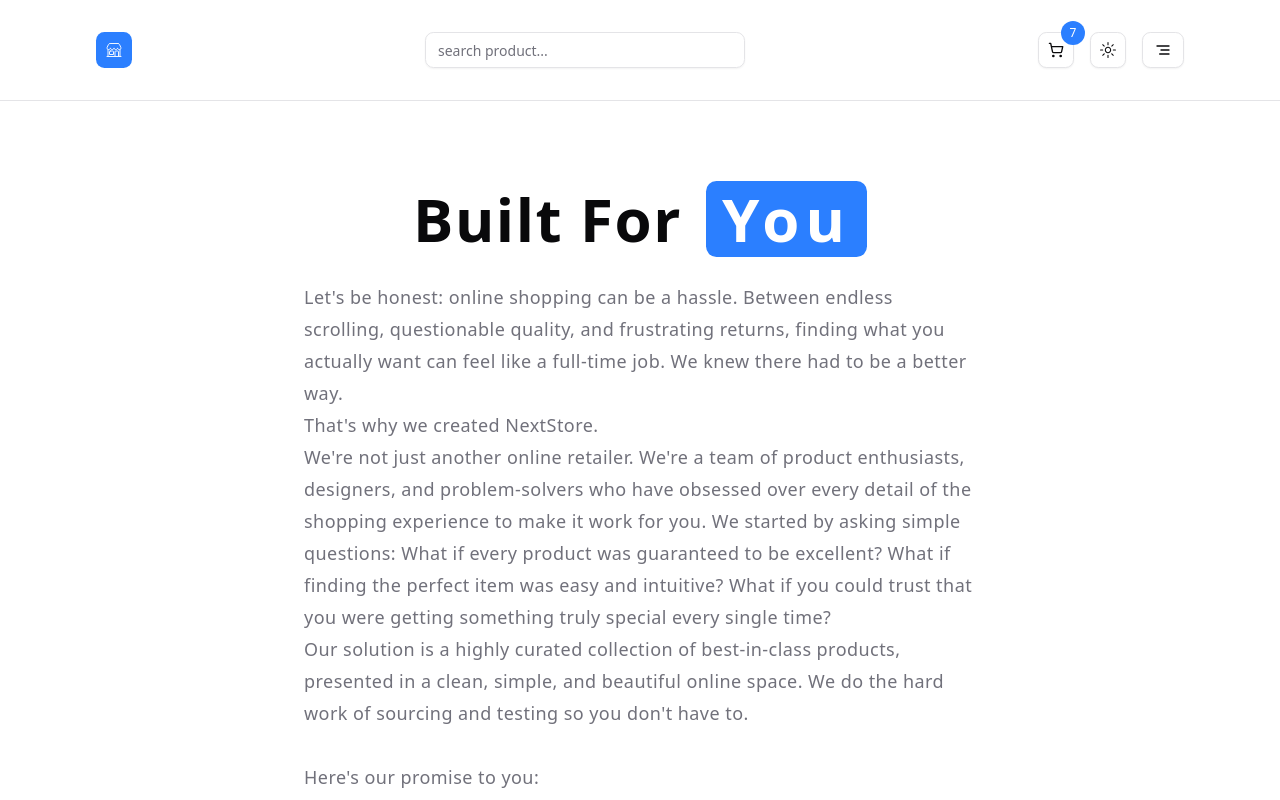
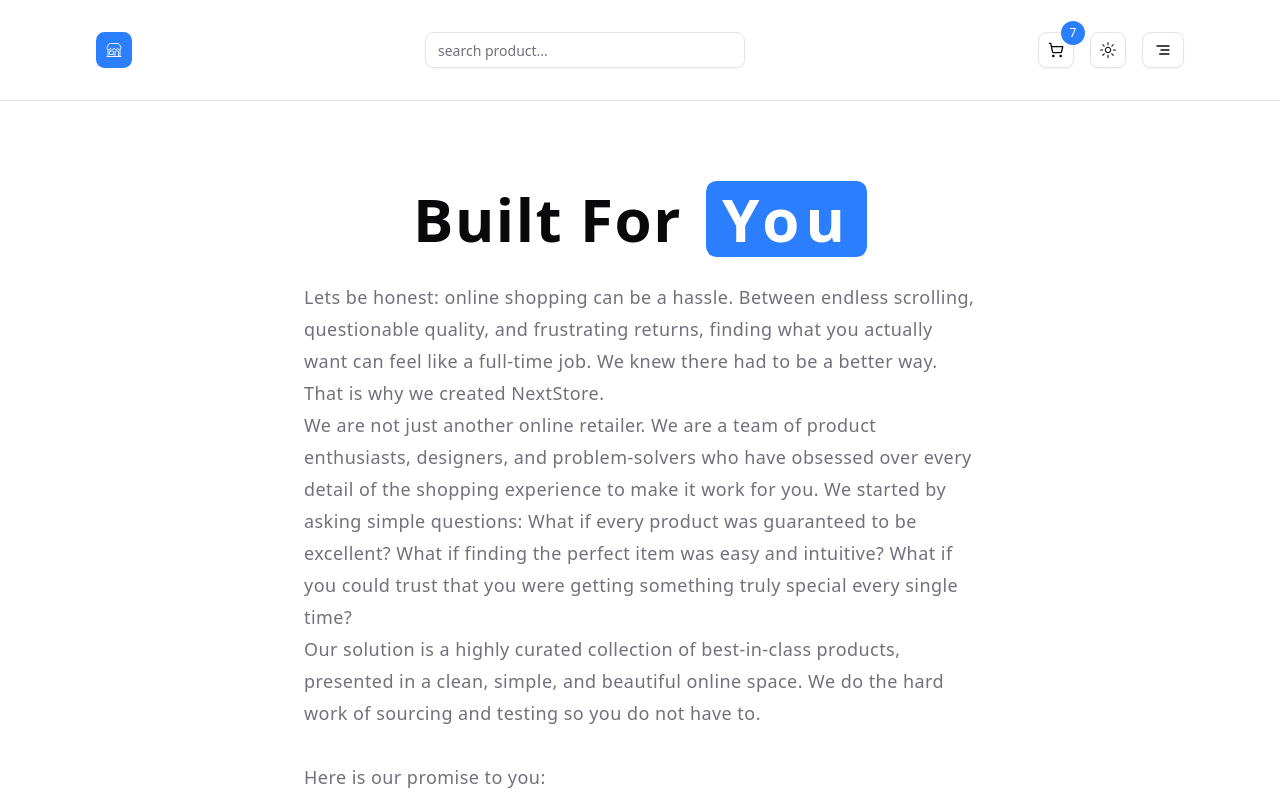
Before and after one commit to VidyasagarAkhumukhi/Store, a Next.js app: page /about in a window 1280 px wide. Shown: the top 800 px of the page. Built offline with nearby package versions, Linux system fonts and the light colour scheme.

Commit message:
error fixes for deployment

```diff
--- a/app/about/page.tsx
+++ b/app/about/page.tsx
@@ -10,12 +10,12 @@
         </span>
       </h1>
       <p className="mt-6 text-lg tracking-wide leading-8 max-w-2xl mx-auto text-muted-foreground">
-        Let's be honest: online shopping can be a hassle. Between endless
+        Lets be honest: online shopping can be a hassle. Between endless
         scrolling, questionable quality, and frustrating returns, finding what
         you actually want can feel like a full-time job. We knew there had to be
         a better way. <br />
-        That's why we created NextStore. <br />
-        We're not just another online retailer. We're a team of product
+        That is why we created NextStore. <br />
+        We are not just another online retailer. We are a team of product
         enthusiasts, designers, and problem-solvers who have obsessed over every
         detail of the shopping experience to make it work for you. We started by
         asking simple questions: What if every product was guaranteed to be
@@ -24,11 +24,11 @@
         single time? <br />
         Our solution is a highly curated collection of best-in-class products,
         presented in a clean, simple, and beautiful online space. We do the hard
-        work of sourcing and testing so you don't have to. <br />
+        work of sourcing and testing so you do not have to. <br />
         <br />
-        Here's our promise to you: <br />
-        - Expertly Vetted: If it's here, it's one of the best. <br />
-        - Effortless Discovery: Find what you need, and discover what you'll
+        Here is our promise to you: <br />
+        - Expertly Vetted: If it is here, it is one of the best. <br />
+        - Effortless Discovery: Find what you need, and discover what you will
         love. <br />
         - Dedicated Support: A real human is always here to help. <br />
         <br />
--- a/app/page.tsx
+++ b/app/page.tsx
@@ -1,5 +1,5 @@
 import React from "react";
-import { Button } from "@/components/ui/button";
+
 import Hero from "@/components/home/Hero";
 import FeaturedProducts from "@/components/home/FeaturedProducts";
 import { Suspense } from "react";
--- a/components/home/Hero.tsx
+++ b/components/home/Hero.tsx
@@ -12,7 +12,7 @@
         </h1>
         <p className="mt-8 max-w-xl text-lg leading-8 text-muted-foreground">
           From discovering your new favorite item to unboxing it at your door,
-          we've designed every step to be seamless and inspiring. Experience a
+          we have designed every step to be seamless and inspiring. Experience a
           smarter, simpler, and more enjoyable way to get the products you love
         </p>
         <Button asChild size="lg" className="mt-10">
```
Also changed, not shown: 1 other file (tests, documents, lock files or other folders).
